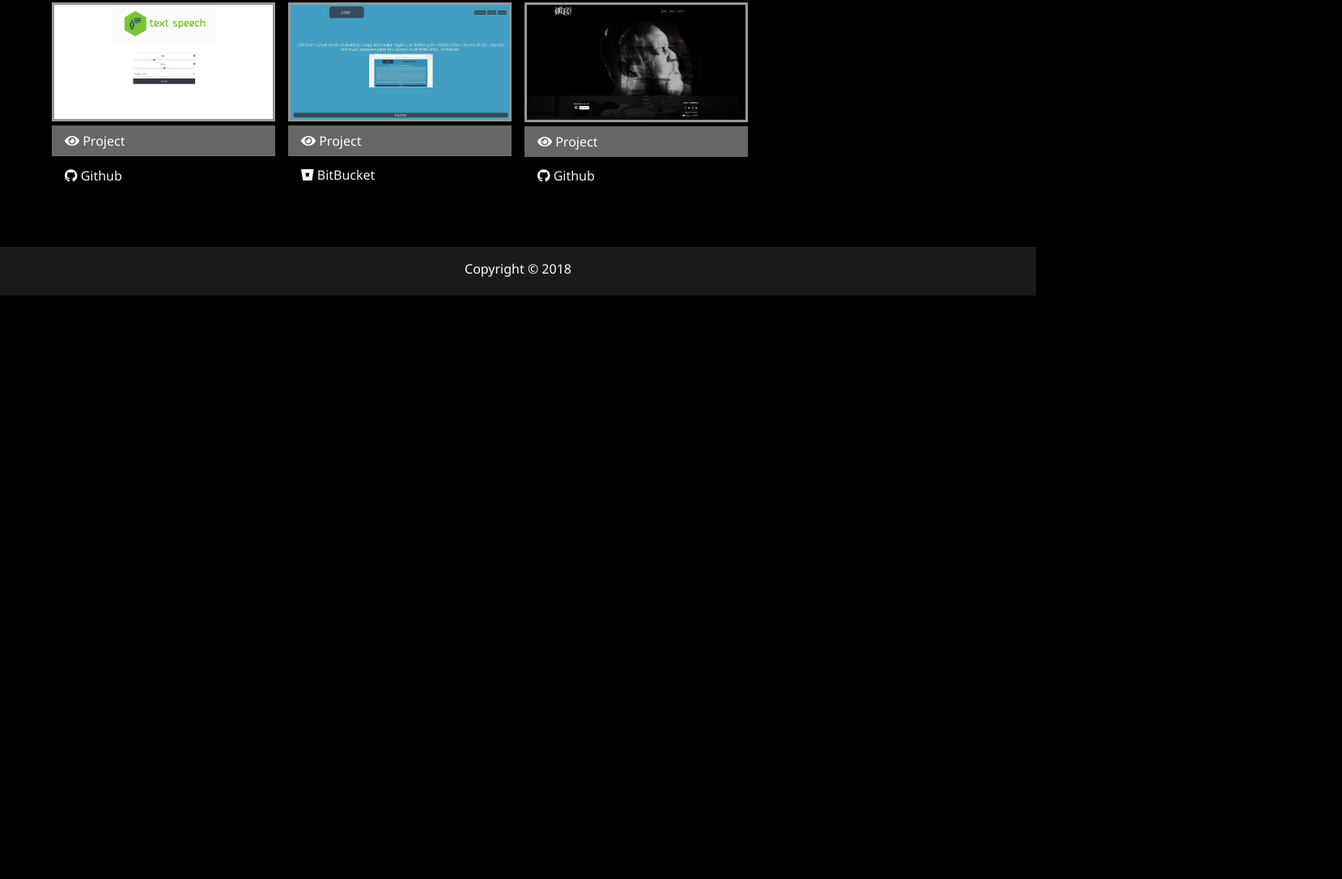
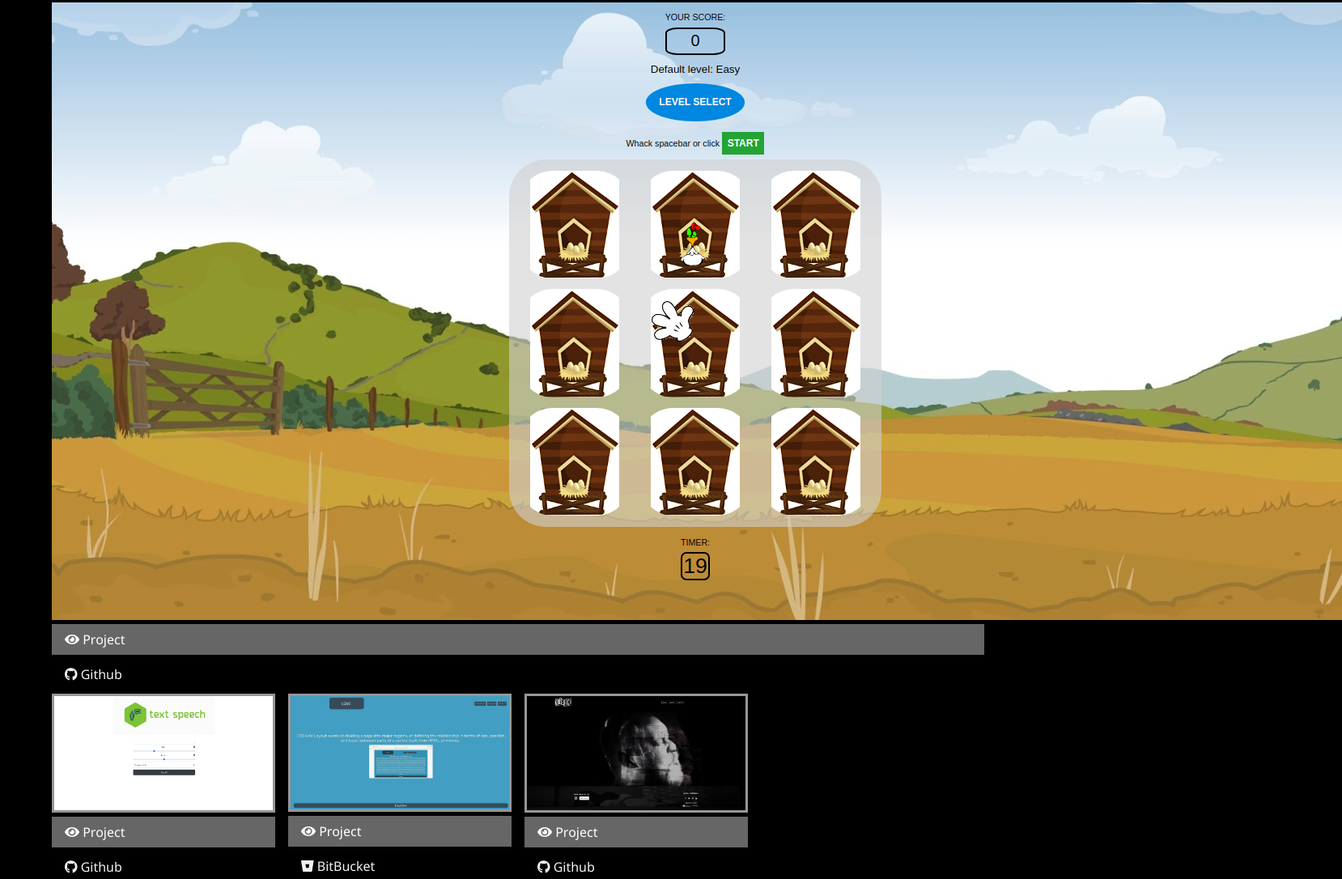
Before and after one commit to stephangriesel/stephangriesel.com, a website: page dist/work.html in a window 1280 px wide. Shown: the part 263-1349 px from the top of the page at 81% size, 1658 px wide, since content can reach past the window. Before the commit the page ends 800 px from the top, so only its background shows below. Drawn offline with Linux system fonts and the light colour scheme.

Commit message:
add whackakip project

```diff
--- a/dist/work.html
+++ b/dist/work.html
@@ -45,6 +45,18 @@
             My <span class="text-secondary">Work</span>
         </h1>
         <h2 class="sm-heading">Some of my projects</h2>
+        <div class="item">
+            <a href="http://whackakip.herokuapp.com/">
+                <img src="img/projects/4.png" alt="">
+                <a href="http://whackakip.herokuapp.com/" class="btn-light">
+                    <i class="fas fa-eye workstyle"><span class="workstyle"> Project</span></i>
+                </a>
+                <a href="https://github.com/stephangriesel/whack-a-kip-game" class="btn-dark">
+                    <i class="fab fa-github workstyle"><span class="workstyle"> Github</span></i>
+                </a>
+
+            </a>
+        </div>
         <div class="projects">
             <div class="item">
                 <a href="http://speech.stephangriesel.com/">
```
Also changed, not shown: dist/img/projects/4.png (added), dist/img/projects/project1.jpg (deleted), dist/img/projects/project5.jpg (deleted), 3 other files.
